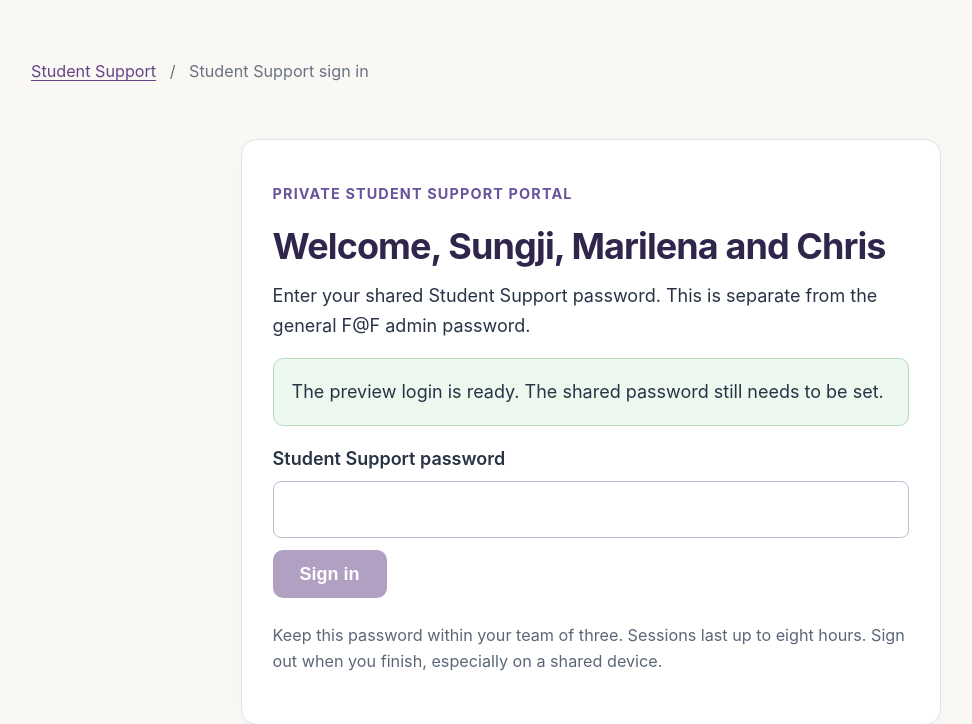
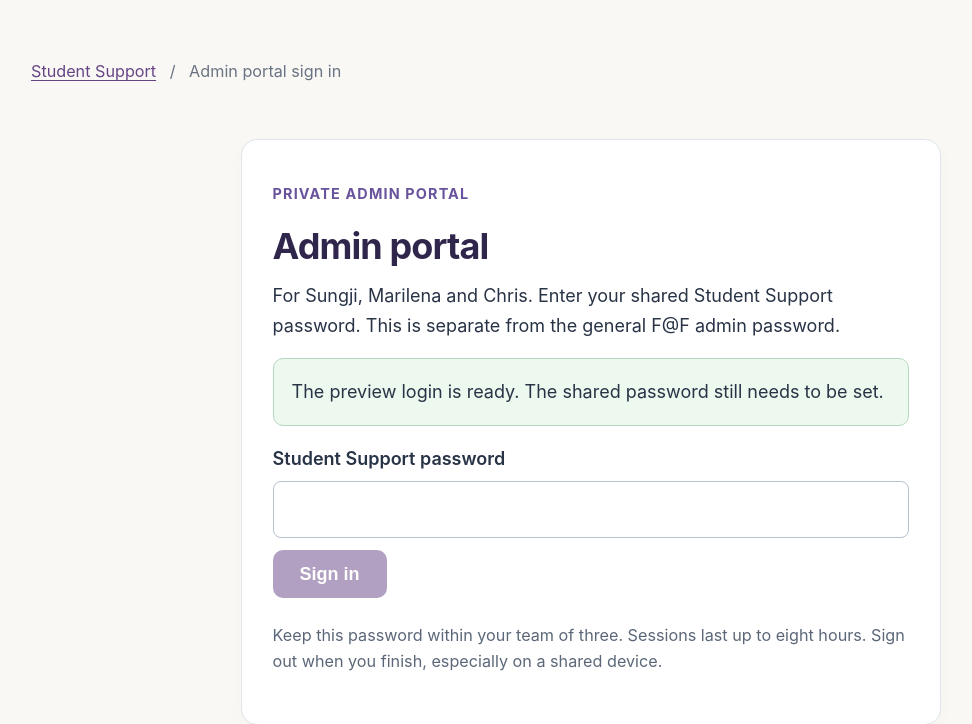
Before and after one commit to marcjtheodore1-sketch/lagc-room-bookings, a Flask app: page /peer-support/supporter/login in a window 1280 px wide. Shown: the part 68-792 px from the top of the page, without its empty margins (49-1021 px from the left). Run offline with Flask 3, Linux system fonts and the light colour scheme.

Commit message:
Rename the student support area to admin portal

```diff
--- a/student_support.py
+++ b/student_support.py
@@ -166,7 +166,7 @@ def notify(booking, event, student_token=None):
             body += '\n\nView or cancel your appointment: ' + reminder_base_url() + '/peer-support/appointment/' + student_token
         if audience == 'supporter':
             body += '\n\nSign in to view the booking: ' + reminder_base_url() + '/peer-support/supporter'
-        body += '\n\nSessions last 45 minutes within a one-hour slot. Private booking-form answers are available only in the supporter portal.\n\nLondon Autism Group Charity'
+        body += '\n\nSessions last 45 minutes within a one-hour slot. Private booking-form answers are available only in the admin portal.\n\nLondon Autism Group Charity'
         try:
             deliver(recipient, 'Student support appointment ' + event, body)
             row.status = 'sent'
--- a/templates/peer_support.html
+++ b/templates/peer_support.html
@@ -59,7 +59,7 @@
             </div>
         </div>
 
-        <p class="hint">In-person appointments must be booked and confirmed by Thursday at <strong>10am London time</strong>. Friday appointments booked after this deadline are online only. <a href="{{ url_for('student_login') }}">Supporter sign in</a></p>
+        <p class="hint">In-person appointments must be booked and confirmed by Thursday at <strong>10am London time</strong>. Friday appointments booked after this deadline are online only. <a href="{{ url_for('student_login') }}">Admin portal</a></p>
 
         <div class="testimonials-section">
             <h2>💬 What People Say</h2>
--- a/templates/student_book.html
+++ b/templates/student_book.html
@@ -48,7 +48,7 @@
     <h2><span class="student-step">3</span> Check and request your place</h2>
     <div class="student-privacy">
         <h3>Your information</h3>
-        <p>Sungji, Marilena and Chris can view and manage your booking in the private Student Support portal. Your form answers are kept out of the general F@F admin area and notification emails.</p>
+        <p>Sungji, Marilena and Chris can view and manage your booking in the private admin portal. Your form answers are kept out of the general F@F admin area and notification emails.</p>
         <p>For an in-person session, your full name is included on the venue attendance list sent to Pan Macmillan reception and the F@F coordinator. Your email address and written answers are not included. A single Yes/No mobility flag for the whole F@F session helps the venue plan safe access, without naming who needs support.</p>
         <p>{% if answer_retention_days %}Written answers are automatically removed {{ answer_retention_days }} days after your session date. Your name and appointment details remain available for administration.{% else %}Written answers are kept until the Student Support team removes them.{% endif %}</p>
         <p>Share only what you feel comfortable sharing and what will help with your session. This is informal peer support, rather than professional or crisis support.</p>
@@ -66,7 +66,7 @@
 {% else %}
 <section class="student-card student-empty"><h2>No appointments are available to book just now</h2><p>Our supporters add dates when their availability is confirmed. Please check back soon.</p><a href="/peer-support" class="btn btn-secondary">About student support</a></section>
 {% endif %}
-<p class="student-portal-link"><a href="{{ url_for('student_login') }}">Supporter sign in</a></p>
+<p class="student-portal-link"><a href="{{ url_for('student_login') }}">Admin portal</a></p>
 {% endblock %}
 {% block scripts %}
 <script>
--- a/templates/student_login.html
+++ b/templates/student_login.html
@@ -1,10 +1,10 @@
 {% extends 'student_base.html' %}
-{% set title = 'Student Support sign in' %}
+{% set title = 'Admin portal sign in' %}
 {% block student_content %}
 <section class="student-card student-message">
-    <p class="student-eyebrow">Private student support portal</p>
-    <h1>Welcome, Sungji, Marilena and Chris</h1>
-    <p>Enter your shared Student Support password. This is separate from the general F@F admin password.</p>
+    <p class="student-eyebrow">Private admin portal</p>
+    <h1>Admin portal</h1>
+    <p>For Sungji, Marilena and Chris. Enter your shared Student Support password. This is separate from the general F@F admin password.</p>
     {% if error %}<p class="student-alert" role="alert">{{ error }}</p>{% endif %}
     {% if not password_ready %}<p class="student-notice" role="status">The preview login is ready. The shared password still needs to be set.</p>{% endif %}
     <form method="post" class="student-form">
--- a/templates/student_supporter.html
+++ b/templates/student_supporter.html
@@ -1,7 +1,7 @@
 {% extends 'student_base.html' %}
-{% set title = 'Supporter portal' %}
+{% set title = 'Admin portal' %}
 {% block student_content %}
-<header class="student-hero"><p class="student-eyebrow">Private supporter portal</p><h1>Student support portal</h1><p>Private access for Sungji, Marilena and Chris to manage both calendars and view student booking forms.</p><form method="post" action="{{ url_for('student_logout') }}"><input type="hidden" name="csrf_token" value="{{ csrf_token }}"><button class="btn btn-secondary">Sign out</button></form></header>
+<header class="student-hero"><p class="student-eyebrow">Private admin portal</p><h1>Admin portal</h1><p>Private access for Sungji, Marilena and Chris to manage both calendars and view student booking forms.</p><form method="post" action="{{ url_for('student_logout') }}"><input type="hidden" name="csrf_token" value="{{ csrf_token }}"><button class="btn btn-secondary">Sign out</button></form></header>
 {% if notice %}<p class="student-notice" role="status">{{ notice }}</p>{% endif %}
 <div class="student-layout">
 <section class="student-card"><h2>Student appointments</h2><p class="student-muted">{% if answer_retention_days %}Written answers are automatically removed {{ answer_retention_days }} days after the session date.{% else %}Written answers are kept until manually removed.{% endif %}</p><p class="student-muted">The latest 200 confirmed or cancelled appointments. Private answers are shown only here. Email notifications contain appointment details without the booking-form answers.</p>
```
Also changed, not shown: STUDENT_SUPPORT.md (+4 -4 lines).
